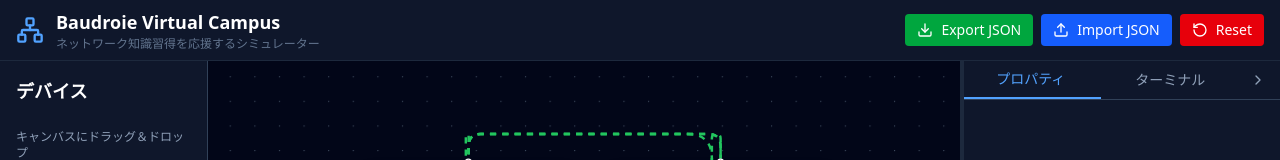
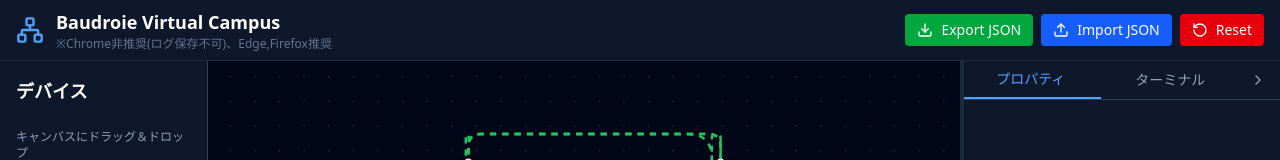
Before and after one commit to kohmori7654/network-training-app, a Next.js app: page / in a window 1280 px wide. Shown: the top 160 px of the page. Built offline with nearby package versions, Linux system fonts and the light colour scheme.

Commit message:
Update application

```diff
--- a/src/components/layout/MainLayout.tsx
+++ b/src/components/layout/MainLayout.tsx
@@ -130,7 +130,7 @@ export default function MainLayout() {
                     <Network className="text-blue-400" size={28} />
                     <div>
                         <h1 className="text-lg font-bold text-white">Baudroie Virtual Campus</h1>
-                        <p className="text-xs text-slate-500">ネットワーク知識習得を応援するシミュレーター</p>
+                        <p className="text-xs text-slate-500">※Chrome非推奨(ログ保存不可)、Edge,Firefox推奨</p>
                     </div>
                 </div>
 
```
